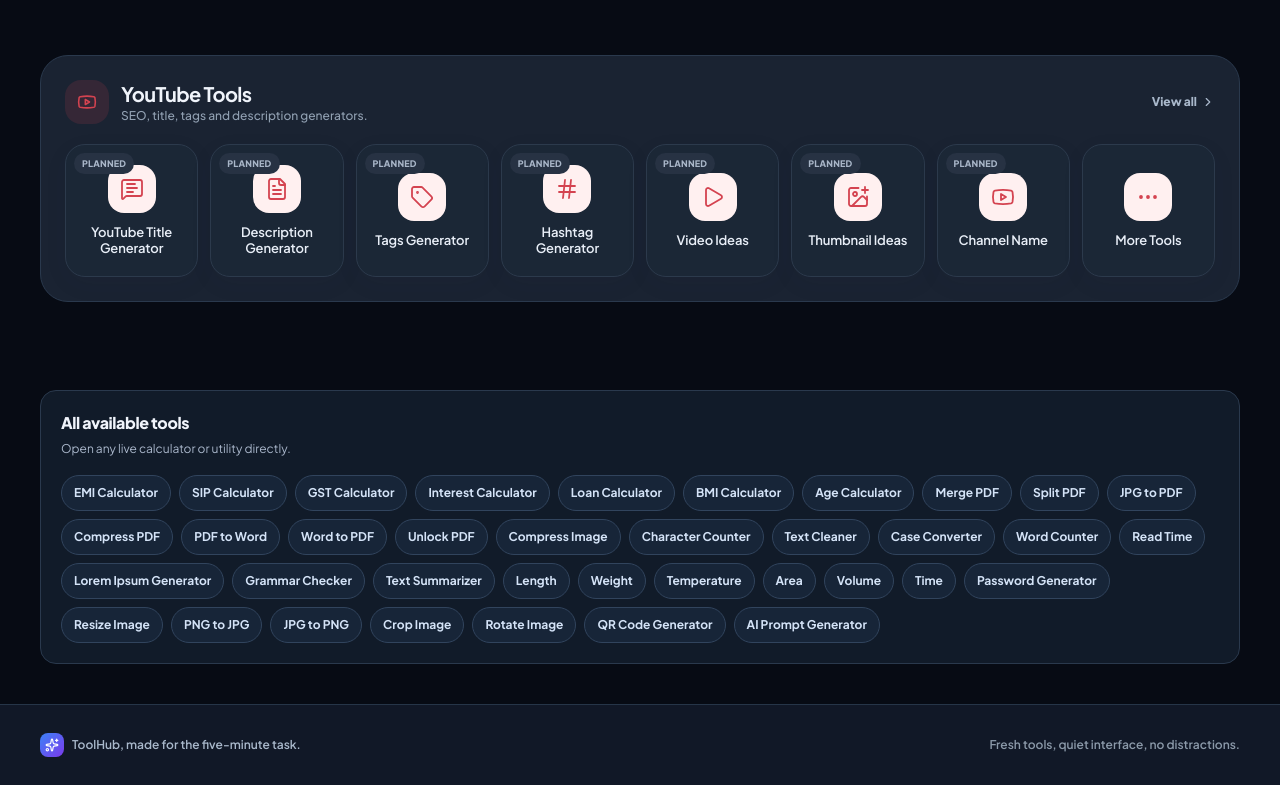
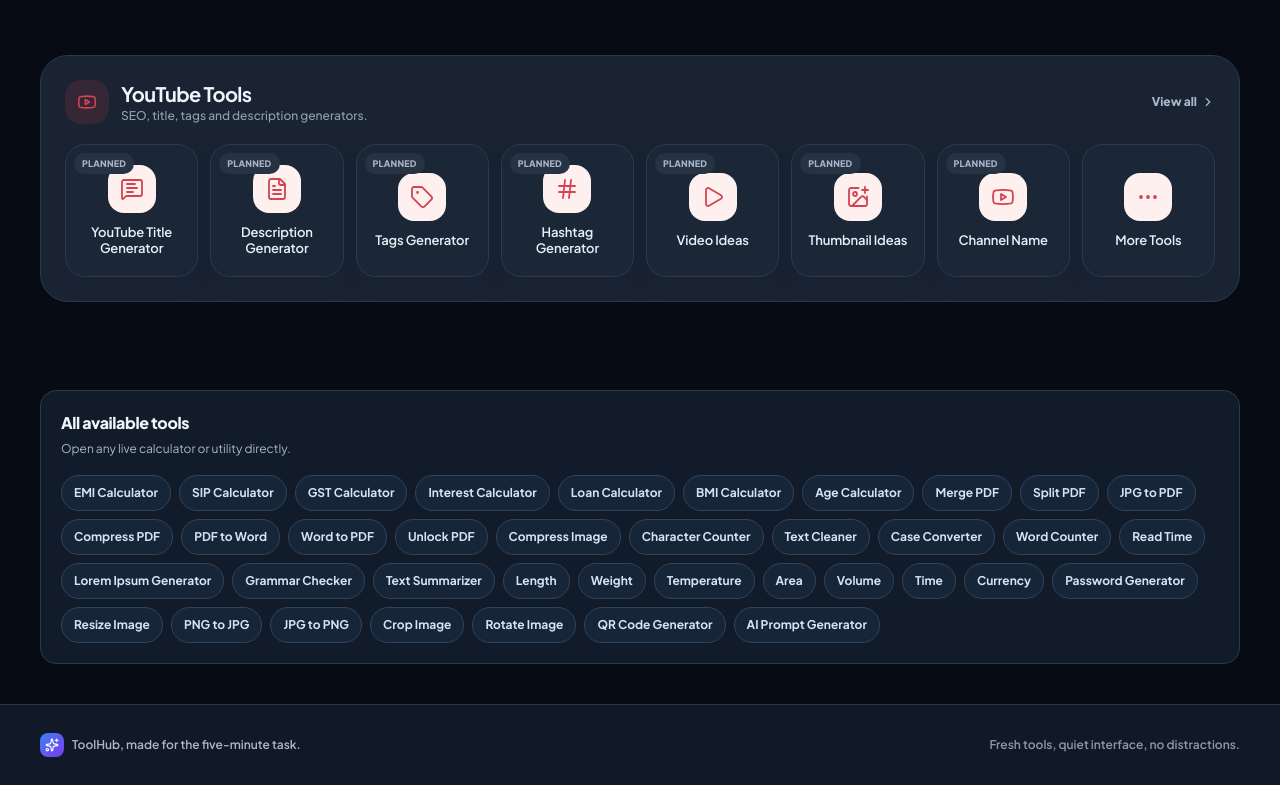
Before and after one commit to samavb6-oss/toolhub, a React (Vite) app: page / in a window 1280 px wide. Shown: the part 3811-4596 px from the top of the page. Built offline with nearby package versions, Linux system fonts and the light colour scheme.

Commit message:
Register currency converter

```diff
--- a/src/tools/toolRegistry.ts
+++ b/src/tools/toolRegistry.ts
@@ -276,6 +276,15 @@ export const toolDefinitions: ToolDefinition[] = [
     intro: "Convert common durations from milliseconds through weeks in your browser.",
   },
   {
+    slug: "currency-converter",
+    name: "Currency",
+    category: "Converters",
+    icon: BadgeDollarSign,
+    title: "Free Currency Converter — Daily Reference Exchange Rates | ToolHub",
+    description: "Convert major world currencies using dated daily reference rates from Frankfurter. No API key is required; rates are estimates, not bank or trading quotes.",
+    intro: "Convert common currencies with a dated daily reference rate. Rates may differ from your bank or card provider.",
+  },
+  {
     slug: "password-generator",
     name: "Password Generator",
     category: "Utilities",
```
